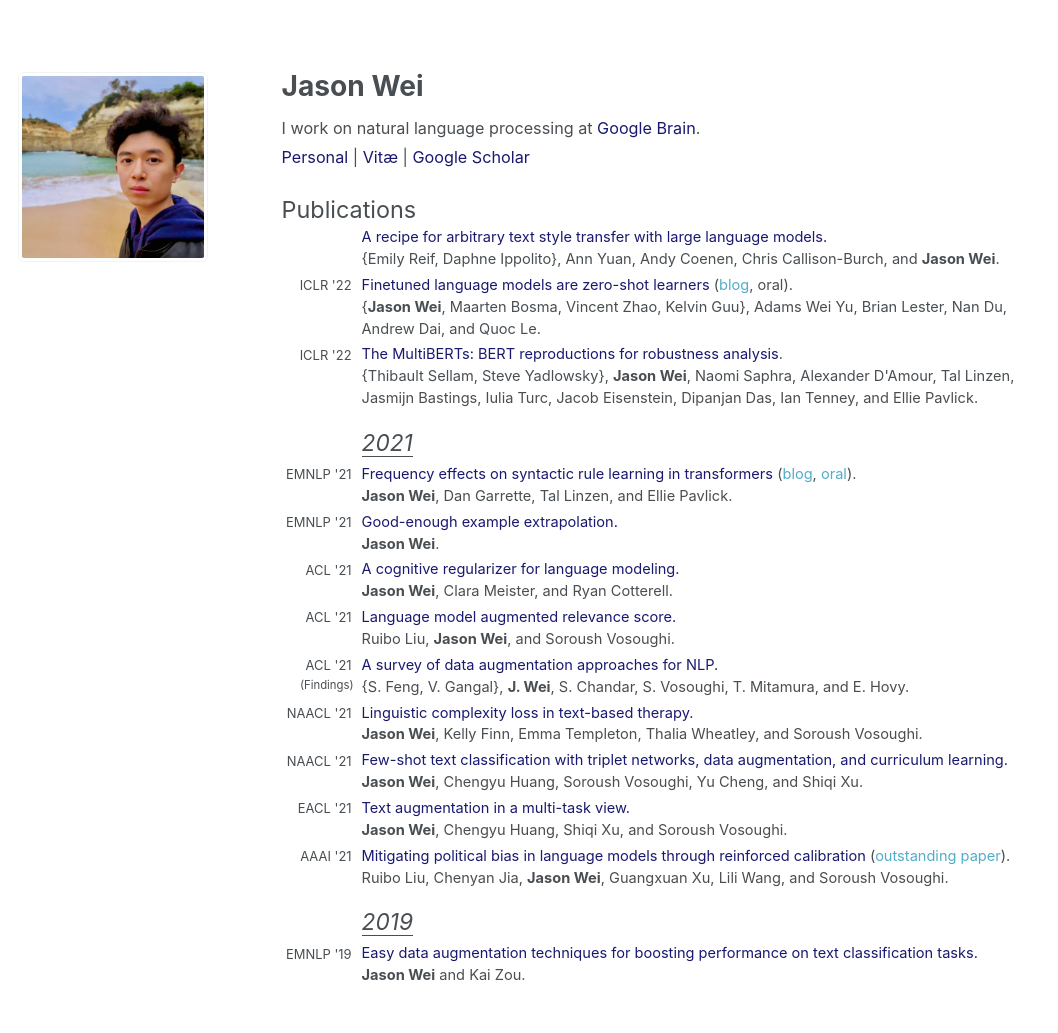
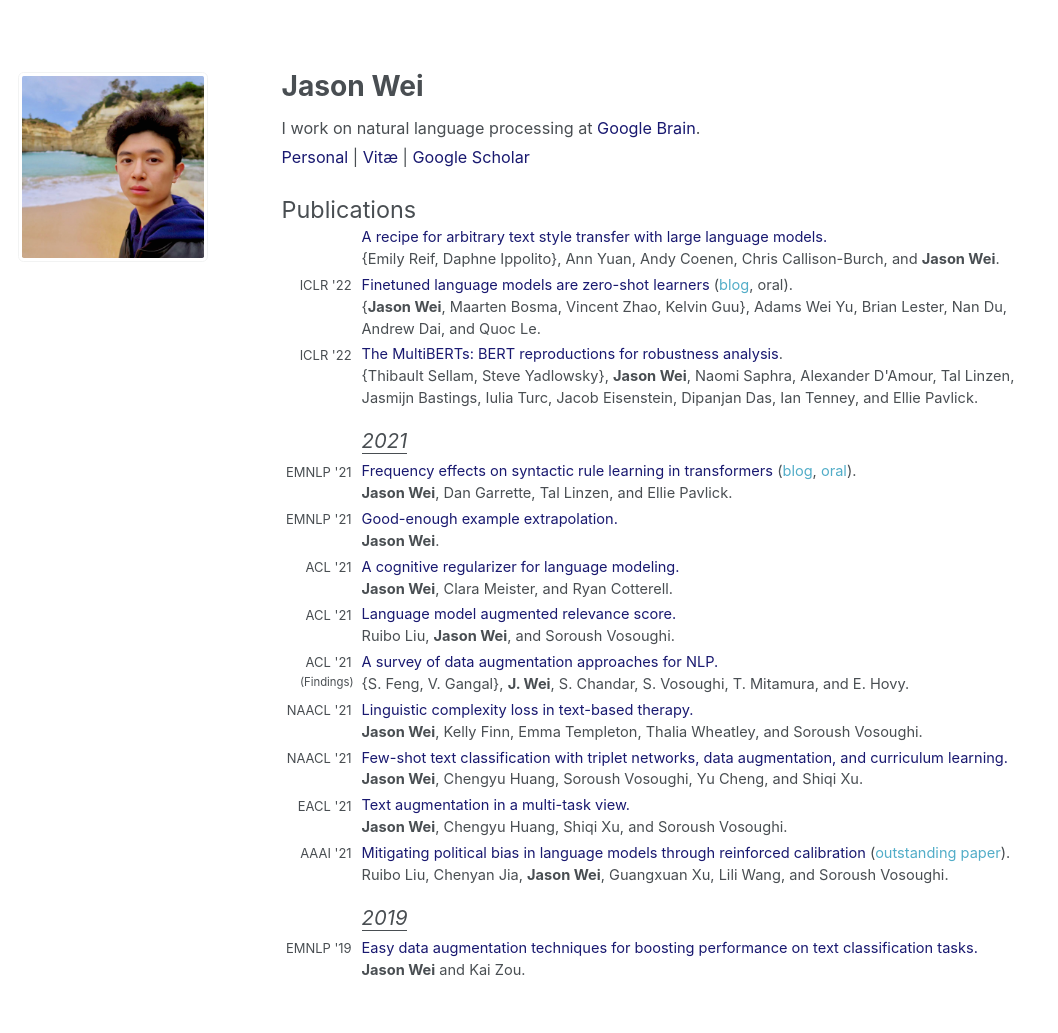
Before and after one commit to jasonwei20/jasonwei20.github.io, a Jekyll site: the page built from _pages/about.md, in a window 1280 px wide. Shown: the whole page, without its empty margins (0-1058 px from the left). Built offline with Jekyll 4.4.1, drawn with Linux system fonts in a browser that asks for light colours.

Commit message:
Update about.md

```diff
--- a/_pages/about.md
+++ b/_pages/about.md
@@ -56,7 +56,7 @@
   </tr>
   <tr>
     <td style="width:80px; text-align:left; padding-right:10px; font-size:1em"></td>
-    <td style="font-size:1.4em; padding-bottom:4px"><u><i>2021</i></u></td>
+    <td style="font-size:1.25em; padding-bottom:5px"><u><i>2021</i></u></td>
   </tr>
 
   <tr>
@@ -134,7 +134,7 @@
 
   <tr>
     <td style="width:80px; text-align:left; padding-right:10px; font-size:1em"></td>
-    <td style="font-size:1.4em; padding-bottom:4px"><u><i>2019</i></u></td>
+    <td style="font-size:1.25em; padding-bottom:5px"><u><i>2019</i></u></td>
   </tr>
   <tr>
     <td style="width:80px; text-align:right; padding-right:10px; font-size:0.8em">EMNLP '19</td>
```
